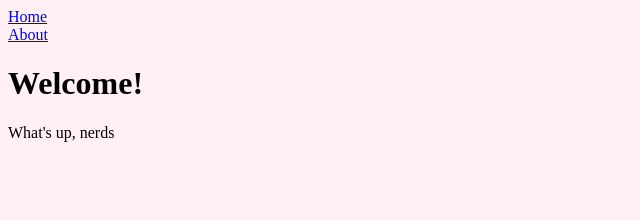
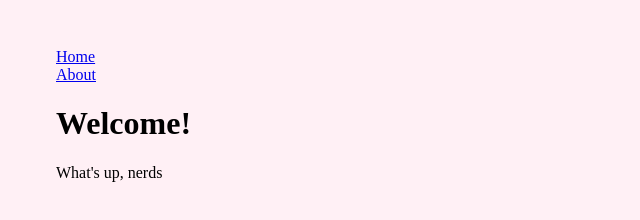
Before and after one commit to tmccall8829/mccall, a Gatsby site: page / in a window 1280 px wide. Shown: the whole page, without its empty margins (0-640 px from the left). Built offline with nearby package versions, Linux system fonts and the light colour scheme; Gatsby itself is replaced by a stand-in of ours.

Commit message:
fixed default container layout

```diff
--- a/src/components/container.module.css
+++ b/src/components/container.module.css
@@ -1,4 +1,4 @@
 .container {
-  margin: 3rem auto;
+  margin: 3rem 3rem;
   max-width: 600px;
 }
--- a/src/pages/index.js
+++ b/src/pages/index.js
@@ -1,9 +1,10 @@
 import React from "react"
 import Header from "../components/header.js"
+import Container from "../components/container"
 
 export default () => (
-  <div>
+  <Container>
     <Header headerText = "Welcome!"/>
     <p>What's up, nerds</p>
-  </div>
+  </Container>
 )
```
